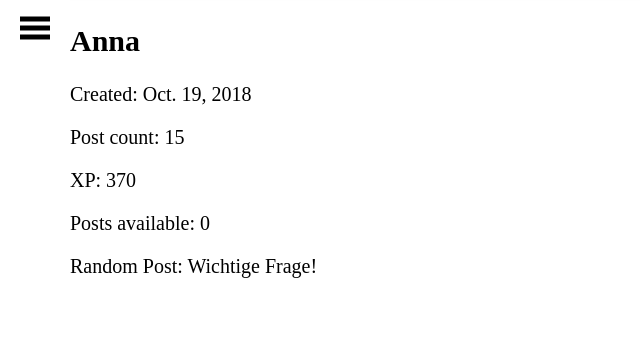
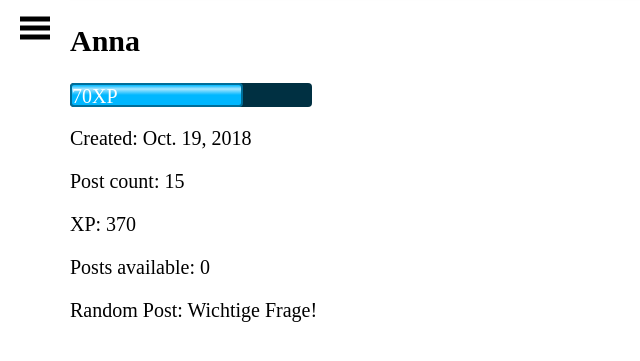
Before and after one commit to MarWu/ForumRoulette, a Django app: a page that uses users/templates/profile.html in a window 1280 px wide. Shown: the part 59-420 px from the top of the page, without its empty margins (0-640 px from the left). Run offline with Django 3.2, Linux system fonts and the light colour scheme; data comes from the database, SQL or seed files in the repository; both versions use the stored data as it was after the commit; some libraries are stand-ins or nearby versions.

Commit message:
added Xp Bar and xp mod 100.

```diff
--- /dev/null
+++ b/posts/static/css/profile.css
@@ -0,0 +1,20 @@
+
+.outer {
+  width: 20%;
+  background: rgb(0, 48, 66);
+  border-radius: 4px;
+}
+
+.xp-bar {
+  border: 2px solid rgb(0, 110, 153);
+  color: white;
+  border-radius: 4px;
+  display: block;
+  height: 1em;
+  background: linear-gradient(
+    to bottom,
+    rgb(0, 183, 255),
+    rgb(166, 230, 255) 20%,
+    rgb(0, 183, 255) 50%
+  )
+}
--- a/posts/static/css/styles.css
+++ b/posts/static/css/styles.css
@@ -4,7 +4,6 @@
 @import "postStyle.css";
 
 @import "votingsection.css";
-
 html, body {
     width: 100%;
     height: 100%;
--- a/posts/templates/detail.html
+++ b/posts/templates/detail.html
@@ -3,9 +3,6 @@
 {% block title %}<title>{{ post.post_title }}</title>{% endblock %}
 
 {% block content %}
-    {% load static %}
-
-    <link rel="stylesheet" href="{% static 'css/postStyle.css' %}">
 
     <div class="comment">
 
--- a/users/models.py
+++ b/users/models.py
@@ -30,3 +30,5 @@ class UserInfo(models.Model):
             return posts_available_count
         else:
             return 0
+    def xp_modulo(self):
+        return self.xp%100;
--- a/users/templates/profile.html
+++ b/users/templates/profile.html
@@ -3,7 +3,15 @@
 {% block title %}<title>{{ selected_user.username }}</title>{% endblock %}
 
 {% block content %}
+
+{% load static %}
+    <link rel="stylesheet" href="{% static 'css/profile.css' %}">
+
 <h2>{{ selected_user.username }}</h2>
+
+    <div class="outer">
+        <div class="xp-bar" style="width:{{ user_info.xp_modulo }}%">{{ user_info.xp_modulo }}XP</div>
+    </div>
     <p>Created: {{ selected_user.date_joined.date }}</p>
     <p>Post count: {{ user_info.post_count }}</p>
     <p>XP: {{ user_info.xp }}</p>
```
Also changed, not shown: db.sqlite3.
